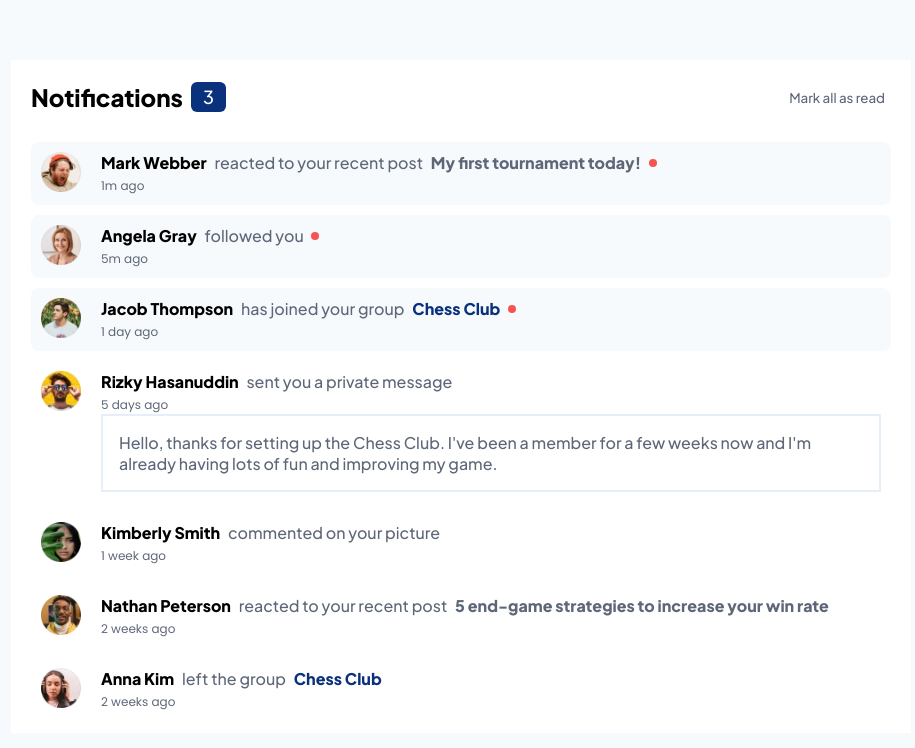
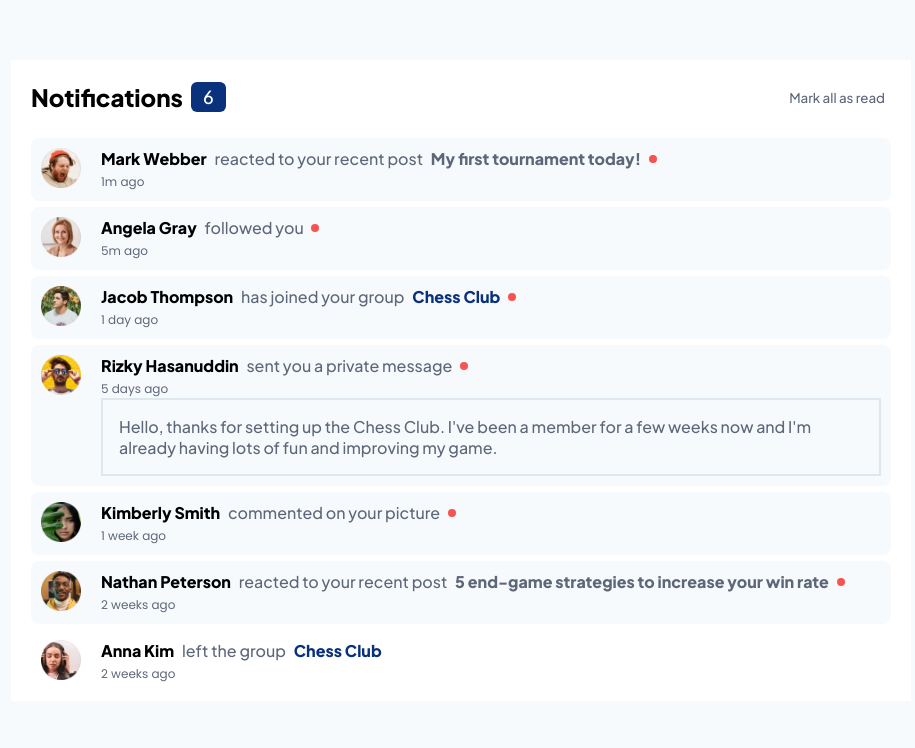
Before and after one commit to fikulas234/notifications-tab, a plain HTML site: page index.html in a window 1280 px wide. Shown: the whole page, without its empty margins (179-1094 px from the left). Drawn offline with Linux system fonts and the light colour scheme.

Commit message:
added some change for small random functionality

```diff
--- a/index.html
+++ b/index.html
@@ -20,7 +20,7 @@
         </div>
       </div>
 
-      <div class="notification unread">
+      <div class="notification">
         <img src="img/avatar-mark-webber.webp" alt="" />
         <div class="notif-text">
           <p>
@@ -31,7 +31,7 @@
           <span class="notif-time">1m ago</span>
         </div>
       </div>
-      <div class="notification unread">
+      <div class="notification">
         <img src="img/avatar-angela-gray.webp" alt="" />
         <div class="notif-text">
           <p>
@@ -41,7 +41,7 @@
           <span class="notif-time">5m ago</span>
         </div>
       </div>
-      <div class="notification unread">
+      <div class="notification">
         <img src="/img/avatar-jacob-thompson.webp" alt="" />
         <div class="notif-text">
           <p>
@@ -58,6 +58,7 @@
           <p>
             <span class="name"> Rizky Hasanuddin</span> sent you a private
             message
+            <span class="red-dot"></span>
           </p>
           <span class="notif-time">5 days ago</span>
           <p class="private-msg">
@@ -72,6 +73,7 @@
         <div class="notif-text">
           <p>
             <span class="name"> Kimberly Smith</span> commented on your picture
+            <span class="red-dot"></span>
           </p>
           <span class="notif-time">1 week ago</span>
         </div>
@@ -83,6 +85,7 @@
             <span class="name"> Nathan Peterson</span> reacted to your recent
             post
             <strong>5 end-game strategies to increase your win rate</strong>
+            <span class="red-dot"></span>
           </p>
           <span class="notif-time">2 weeks ago</span>
         </div>
@@ -93,6 +96,7 @@
           <p>
             <span class="name"> Anna Kim</span> left the group
             <span class="chess-club">Chess Club</span>
+            <span class="red-dot"></span>
           </p>
           <span class="notif-time">2 weeks ago</span>
         </div>
--- a/script.js
+++ b/script.js
@@ -3,8 +3,12 @@ const notificationsContainer = document.querySelectorAll('.notification');
 const notificationsNumber = document.querySelector('.notif-num');
 const redDotNotification = document.querySelectorAll('.red-dot');
 
+// event listeners
 clearNotifBtn.addEventListener('click', clearnotifications);
 
+// functions
+
+// removing all unread notifications
 function clearnotifications() {
   notificationsContainer.forEach(function (notif) {
     notif.classList.remove('unread');
@@ -15,3 +19,21 @@ function clearnotifications() {
 
   notificationsNumber.textContent = 0;
 }
+
+// getting random number
+const rndNum = Math.floor(Math.random() * 7);
+
+// taking random number and setting the same number of unread notifications
+function randomizeNotifications() {
+  const unreadNotif = notificationsContainer;
+  const redDot = redDotNotification;
+  notificationsNumber.textContent = rndNum;
+  let i = 0;
+  while (i < rndNum) {
+    unreadNotif.item(i).classList.add('unread');
+    redDot.item(i).classList.add('show');
+    i++;
+  }
+}
+
+randomizeNotifications();
--- a/style.css
+++ b/style.css
@@ -7,7 +7,7 @@
 
 body {
   background-color: #f7fafd;
-  margin: 0;
+  margin: 0 20px;
   padding: 0;
 }
 
@@ -62,7 +62,7 @@ body {
 
 .notification {
   display: flex;
-  margin: 10px 0;
+  margin: 6px 0;
   padding: 10px;
 }
 
@@ -86,11 +86,11 @@ body {
   font-size: 12px;
   font-family: 'Poppins', sans-serif;
   font-weight: 400;
-  color: hsl(219, 12%, 42%);
+  color: #5e6778;
 }
 
 .private-msg {
-  border: 2px solid #e5effa;
+  border: 2px solid #dde7ee;
   display: inline-block;
   padding: 16px;
 }
@@ -107,12 +107,12 @@ strong {
 
 /* js related */
 .unread {
-  background-color: hsla(210, 60%, 98%);
+  background-color: #f7fafd;
   border-radius: 8px;
 }
 
 .red-dot {
-  display: inline-block;
+  display: none;
   width: 8px;
   height: 8px;
   border-radius: 50%;
@@ -121,6 +121,6 @@ strong {
   margin-bottom: 2px;
 }
 
-.hidden {
-  display: none;
+.show {
+  display: inline-block;
 }
```
